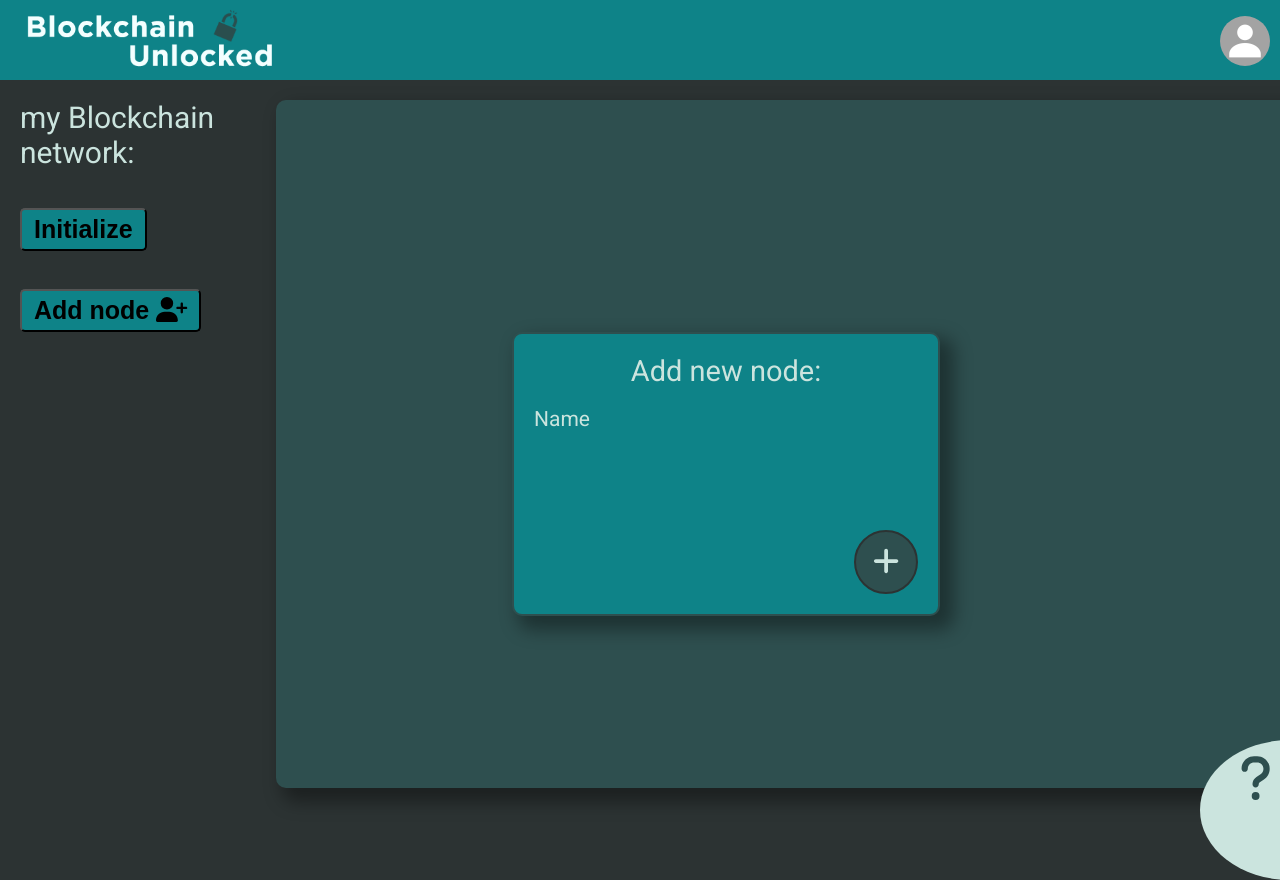
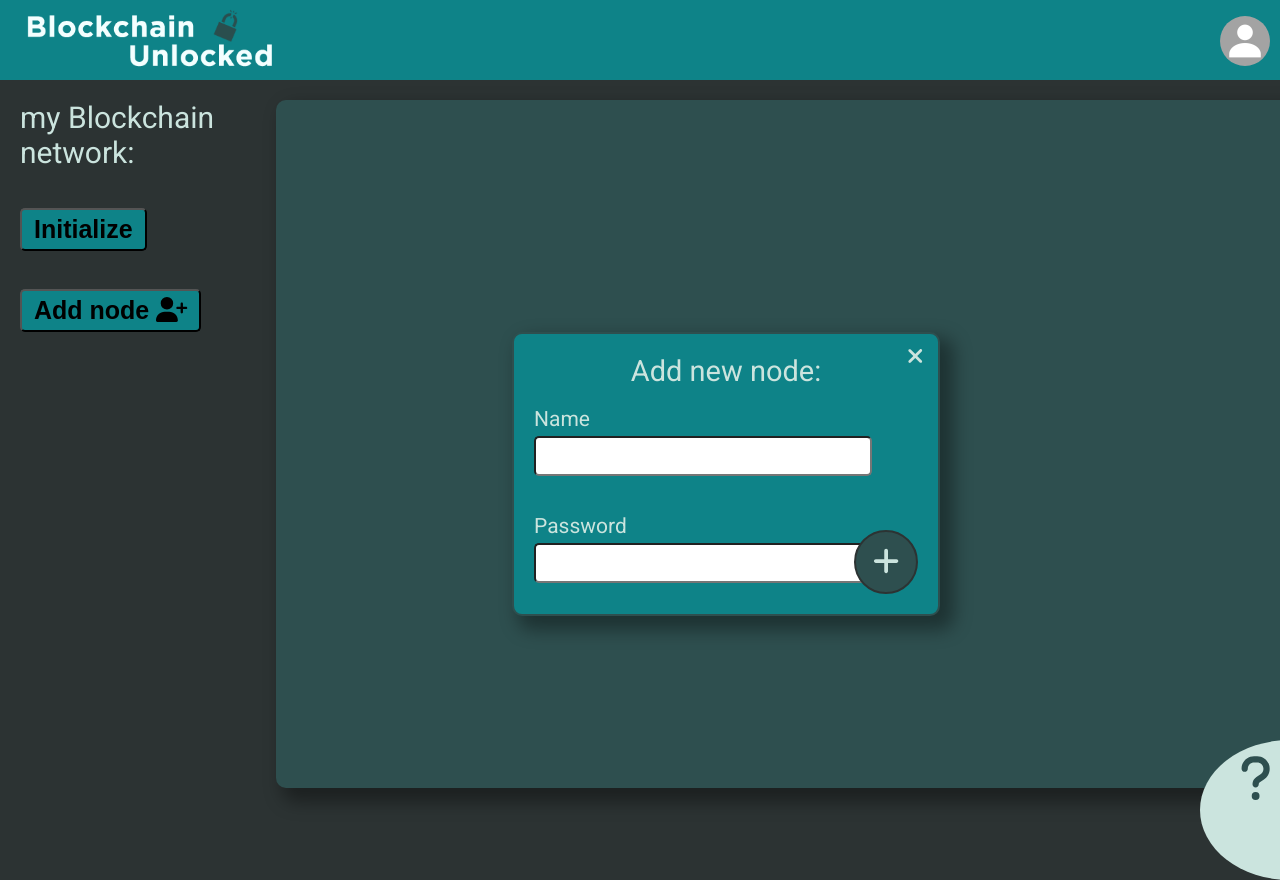
Before and after one commit to radu-filipescu/frontend-hackatron, an Angular app: page /simulation in a window 1280 px wide. Shown: the top 880 px of the page. Built offline with nearby package versions, Linux system fonts and the light colour scheme.

Commit message:
implemented addNode modal

```diff
--- a/src/app/pages/simulation-page/simulation-page.component.html
+++ b/src/app/pages/simulation-page/simulation-page.component.html
@@ -18,9 +18,19 @@
       <div *ngIf="addingNodeModalVisible" class="adding-node-modal">
         <div class="addingNodeHeader">Add new node:</div>
 
+        <div (click)="addNewNode()" class="add-node-button-close">
+          <fa-icon [icon]="faXmark"></fa-icon>
+        </div>
+
         <br>
-        <label>Name</label>
-        <!-- <input type="text" [(ngModel)]="newNode.name"> -->
+        <label>Name</label> <br>
+        <input type="text" [(ngModel)]="newNode.name">
+        <br>
+        <br>
+        <br>
+
+        <label>Password</label> <br>
+        <input type="password" [(ngModel)]="newNode.password">
 
 
         <div (click)="addNewNode()" class="add-node-button">
--- a/src/app/pages/simulation-page/simulation-page.component.scss
+++ b/src/app/pages/simulation-page/simulation-page.component.scss
@@ -76,6 +76,16 @@ label {
   font-size: 21px;
 }
 
+input {
+  border-radius: 5px;
+  font-size: 24px;
+  padding-left: 10px;
+  padding-right: 10px;
+  padding: 4px;
+  margin-top: 5px;
+  width: 85%;
+}
+
 .add-node-button {
   width: 60px;
   height: 60px;
@@ -92,7 +102,15 @@ label {
 
 .add-node-button:hover {
   cursor: pointer;
-  -webkit-box-shadow: 13px 12px 32px -16px rgba(0,0,0,0.46);
-  -moz-box-shadow: 13px 12px 32px -16px rgba(0,0,0,0.46);
-  box-shadow: 13px 12px 32px -16px rgba(0,0,0,0.46);
+  -webkit-box-shadow: 13px 12px 32px -16px rgba(0,0,0,0.66);
+  -moz-box-shadow: 13px 12px 32px -16px rgba(0,0,0,0.66);
+  box-shadow: 13px 12px 32px -16px rgba(0,0,0,0.66);
 }
+
+.add-node-button-close {
+  position: absolute;
+  top: 10px;
+  right: 15px;
+  font-size: 22px;
+  cursor: pointer;
+}
--- a/src/app/pages/simulation-page/simulation-page.component.ts
+++ b/src/app/pages/simulation-page/simulation-page.component.ts
@@ -1,5 +1,5 @@
 import { Component, OnInit } from '@angular/core';
-import { faUserPlus, faPlus } from '@fortawesome/free-solid-svg-icons';
+import { faUserPlus, faPlus, faXmark } from '@fortawesome/free-solid-svg-icons';
 import { nodeDTO } from 'src/app/shared/DTOs/NodeDTO';
 
 @Component({
@@ -11,6 +11,7 @@ export class SimulationPageComponent implements OnInit {
 
   faUserPlus = faUserPlus;
   faPlus = faPlus;
+  faXmark = faXmark;
 
   networkInitialized: boolean = false;
   addingNodeModalVisible: boolean = true;
@@ -34,7 +35,9 @@ export class SimulationPageComponent implements OnInit {
   }
 
   addNewNode() {
+    //TODO:
 
+    this.addingNodeModalVisible = false;
   }
 
 }
```
Also changed, not shown: 1 other file (tests, documents, lock files or other folders).
